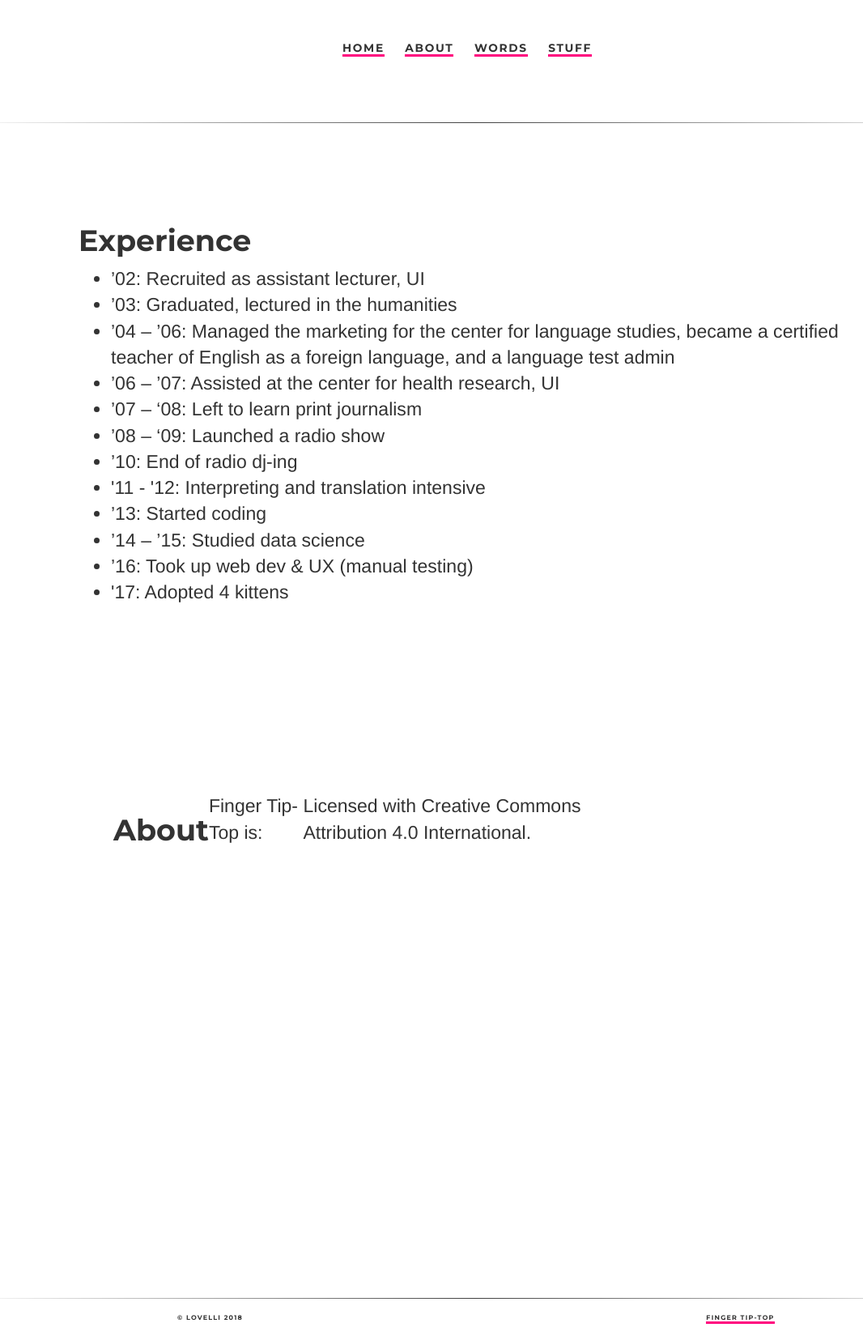
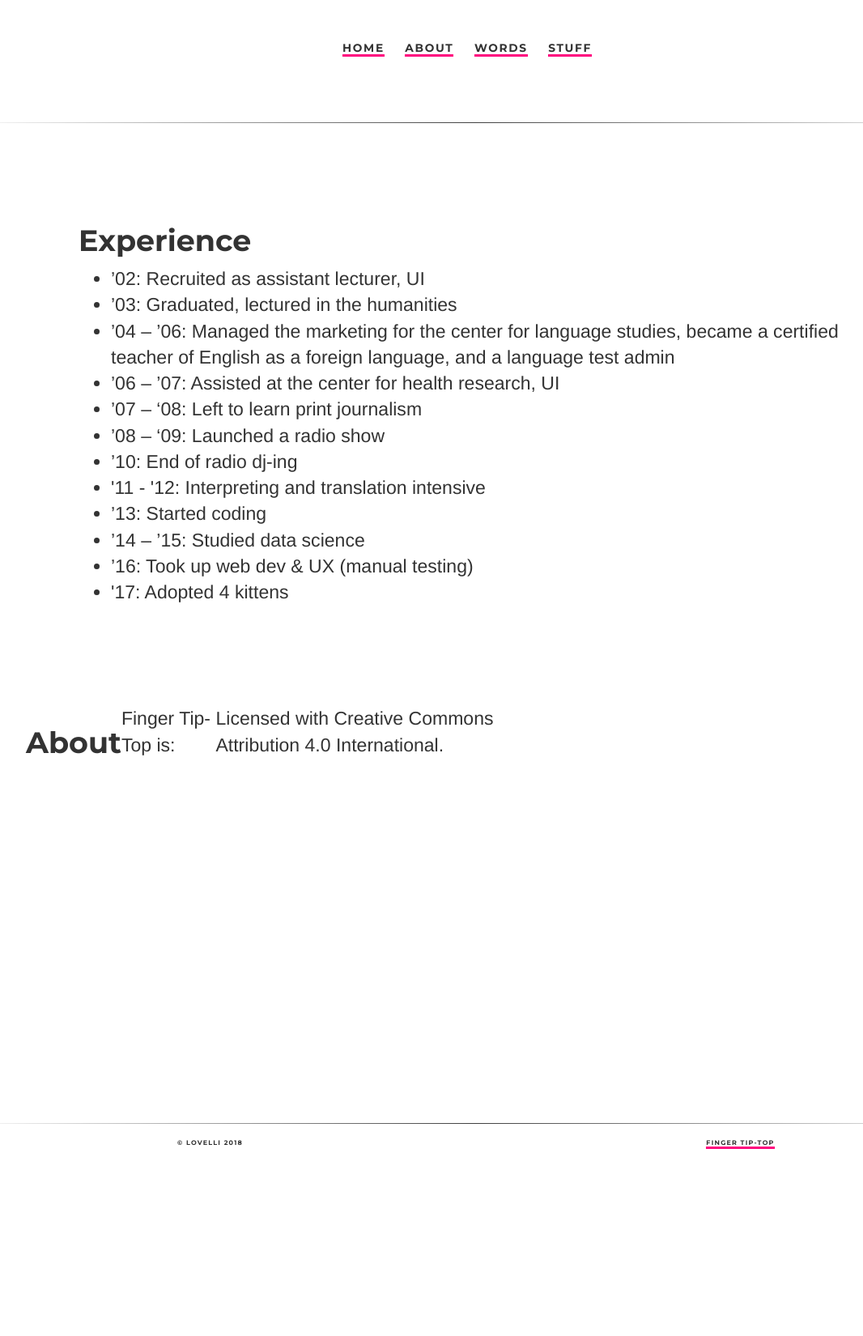
Before and after one commit to ariesti/ariesti.github.io, a Jekyll site: the page built from about/index.html, in a window 1280 px wide. Shown: the whole page at 81% size, without its empty margins (53-1119 px from the left). Built offline with Jekyll 4.4.1, drawn with Linux system fonts in a browser that asks for light colours; after the commit the page ends 1434 px from its top, so only the background shows below that.

Commit message:
Update index.html

```diff
--- a/about/index.html
+++ b/about/index.html
@@ -26,11 +26,11 @@ permalink: /about/
     </ul>
   </div>
 </div>
-<div id="content" class="wrapper">
+
   <div class="content">
     <h3 class="ex1">About</h3>
       <p>Finger Tip-Top is:
       <p>Licensed with Creative Commons Attribution 4.0 International.</p>
     </div>
-  </div>
+
 </div>
```
